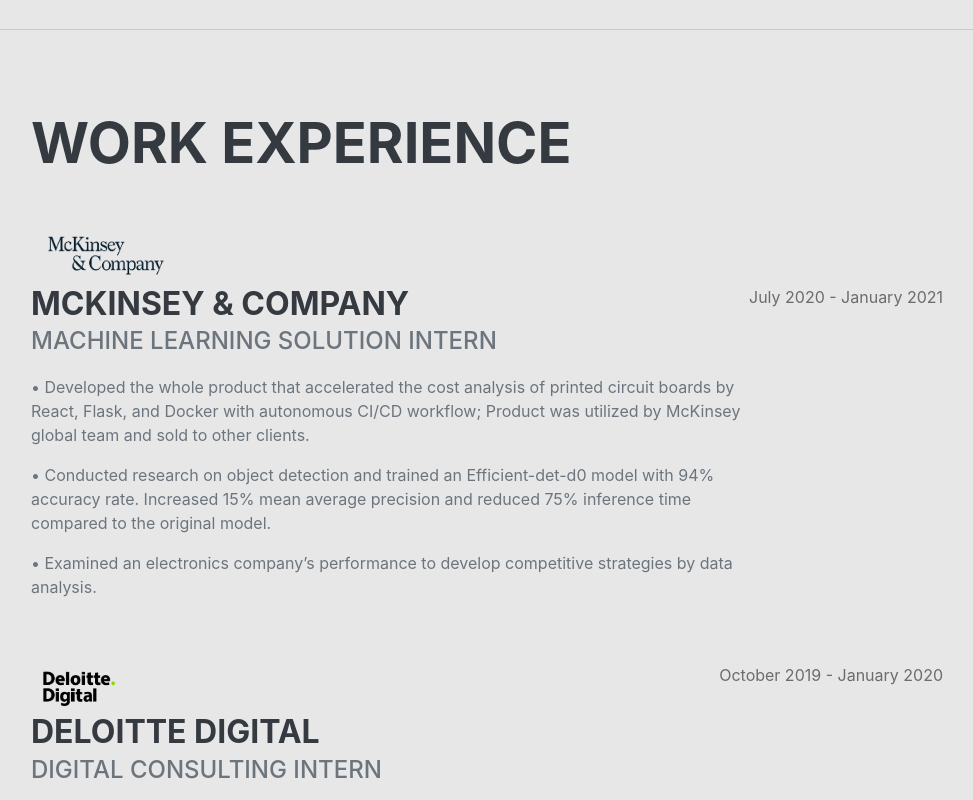
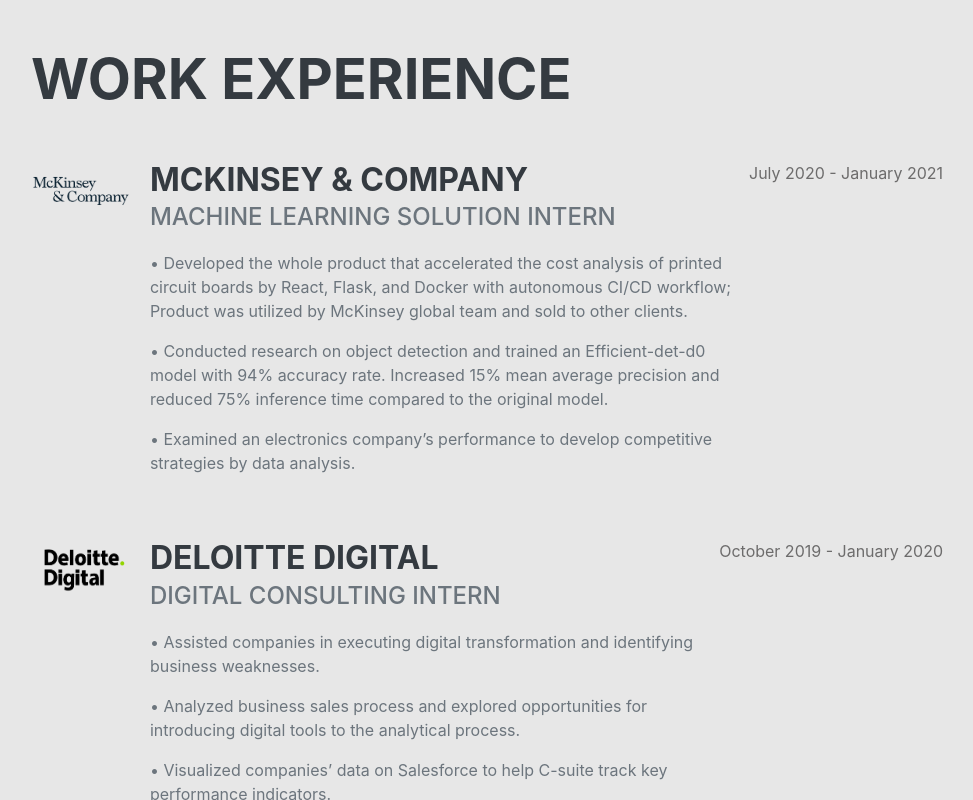
Before and after one commit to 105062125/105062125.github.io, a plain HTML site: page index.html in a window 1280 px wide. Shown: the part 2733-3533 px from the top of the page, without its empty margins (289-1262 px from the left). Drawn offline with nearby package versions, Linux system fonts and the light colour scheme; a web font is replaced by a local one.

Commit message:
change layout

```diff
--- a/index.html
+++ b/index.html
@@ -72,8 +72,12 @@
             <section class="resume-section" id="education">
                 <div class="resume-section-content">
                     <h2 class="mb-5">Education</h2>
-                    <img src="assets/img/cmu.png" style="width:80px;height:80px;" alt="..." />
+                    <!-- <img src="assets/img/cmu.png" style="width:80px;height:80px;" alt="..." /> -->
+                    <br></br>
                     <div class="d-flex flex-column flex-md-row justify-content-between mb-5">
+                        <div style="padding-right: 5mm;">
+                            <img src="assets/img/cmu.png" style="width:80px;height:80px;" alt="..." />
+                        </div>
                         <div class="flex-grow-1">
                             <h3 class="mb-0">Carnegie Mellon University</h3>
                             <div class="subheading mb-3">Master of Computational Data Science</div>
@@ -85,9 +89,13 @@
 
                     </div>
 
+                    <br></br>
                     <div class="d-flex flex-column flex-md-row justify-content-between">
+                        <div style="padding-right: 5mm;">
+                            <img src="assets/img/nthu.png" style="width:80px;height:80px;" alt="..." />
+                        </div>
                         <div class="flex-grow-1">
-                            <img src="assets/img/nthu.png" style="width:80px;height:80px;" alt="..." />
+
                             <h3 class="mb-0">National Tsing Hua University</h3>
                             <div class="subheading mb-3">Bachelor of Science in Computer Science</div>
                             <p>GPA: 3.85/4.3</p>
@@ -180,8 +188,11 @@
             <section class="resume-section" id="experience">
                 <div class="resume-section-content">
                     <h2 class="mb-5">Work Experience</h2>
-                    <img src="assets/img/mck1.png" style="width:150px;height:60px;" alt="..." />
+
                     <div class="d-flex flex-column flex-md-row justify-content-between mb-5">
+                        <div style="padding-right: 5mm;">
+                            <img src="assets/img/McKinsey-Logo.png" style="width:100px;height:60px;" alt="..." />
+                        </div>
                         <div class="flex-grow-1">
                             <h3 class="mb-0">McKinsey & Company</h3>
                             <div class="subheading mb-3">Machine Learning Solution Intern</div>
@@ -192,8 +203,11 @@
                         <div class="flex-shrink-0"><span class="text-primary">July 2020 - January 2021</span></div>
                     </div>
                     <div class="d-flex flex-column flex-md-row justify-content-between mb-5">
+                        <div style="padding-right: 5mm;">
+                            <img src="assets/img/DD.png" style="width:100px;height:60px;" alt="..." />
+                        </div>
                         <div class="flex-grow-1">
-                            <img src="assets/img/DD.png" style="width:90px;height:50px;" alt="..." />
+
                             <h3 class="mb-0">Deloitte Digital</h3>
                             <div class="subheading mb-3">Digital Consulting Intern</div>
                             <p>&bull; Assisted companies in executing digital transformation and identifying business weaknesses.</p>
```
Also changed, not shown: assets/img/McKinsey-Logo.png (added), assets/img/mck2.jpg (added).
